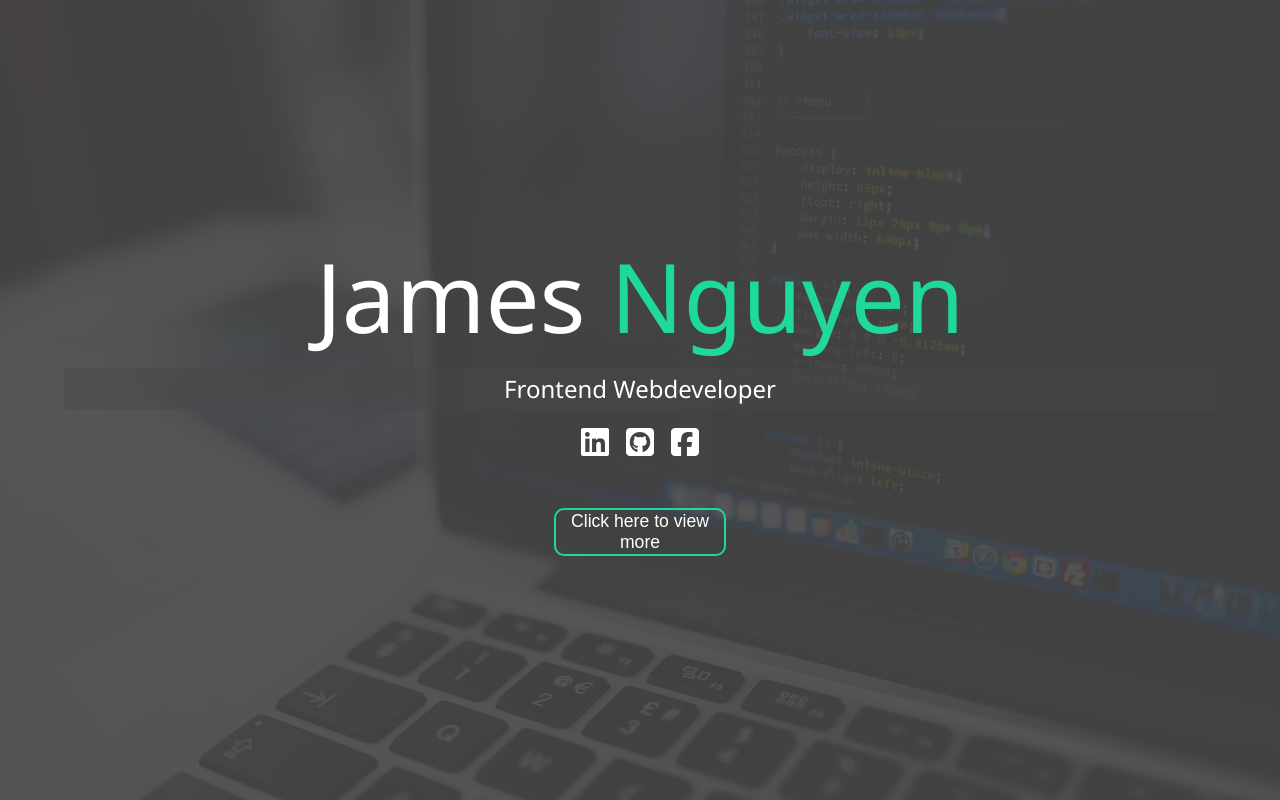
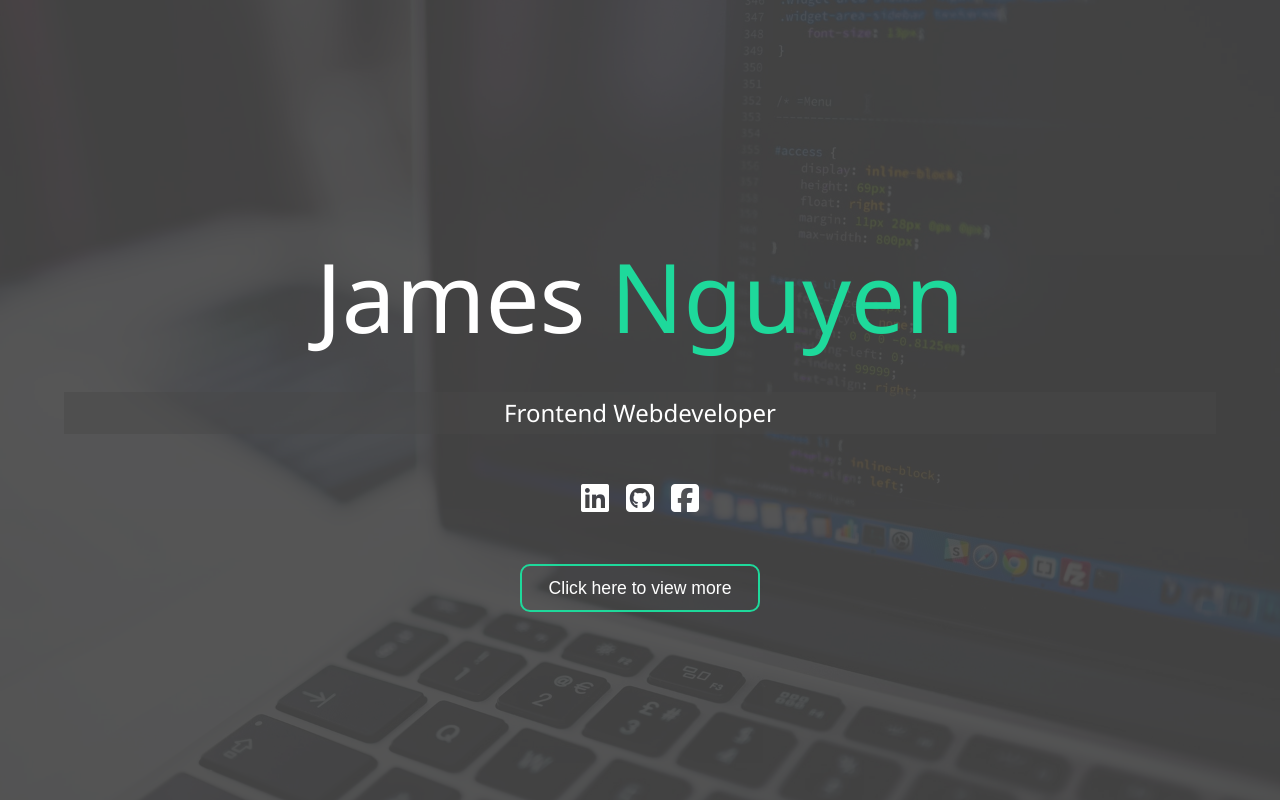
Before and after one commit to JamesN96/Portfolio-website, a website: page dist/index.html in a window 1280 px wide. Drawn offline with Linux system fonts and the light colour scheme.

Commit message:
Adjust size of get-started button, position of the icons div and the sm-heading h2 element

```diff
--- a/scss/main.scss
+++ b/scss/main.scss
@@ -1,5 +1,6 @@
 @import "config";
 @import "menu";
+@import "mobile";
 
 * {
   box-sizing: border-box;
@@ -29,6 +30,7 @@ h3 {
   &.sm-heading {
     padding: 0.2rem 1rem;
     background: rgba(lighten($primary-color, 2), 0.5);
+    margin-top: 1.5rem;
   }
 }
 
@@ -55,7 +57,7 @@ main {
   text-align: center;
 
   .icons {
-    margin-top: 1rem;
+    margin-top: 3rem;
 
     a {
       padding: 0.4rem;
@@ -77,7 +79,7 @@ main {
   #get-started {
     background: transparent;
     height: 3rem;
-    width: 15%;
+    width: 15rem;
     margin-top: 3rem;
     border: 2px solid $secondary-color;
     border-radius: 10px;
```
Also changed, not shown: dist/css/main.css.
